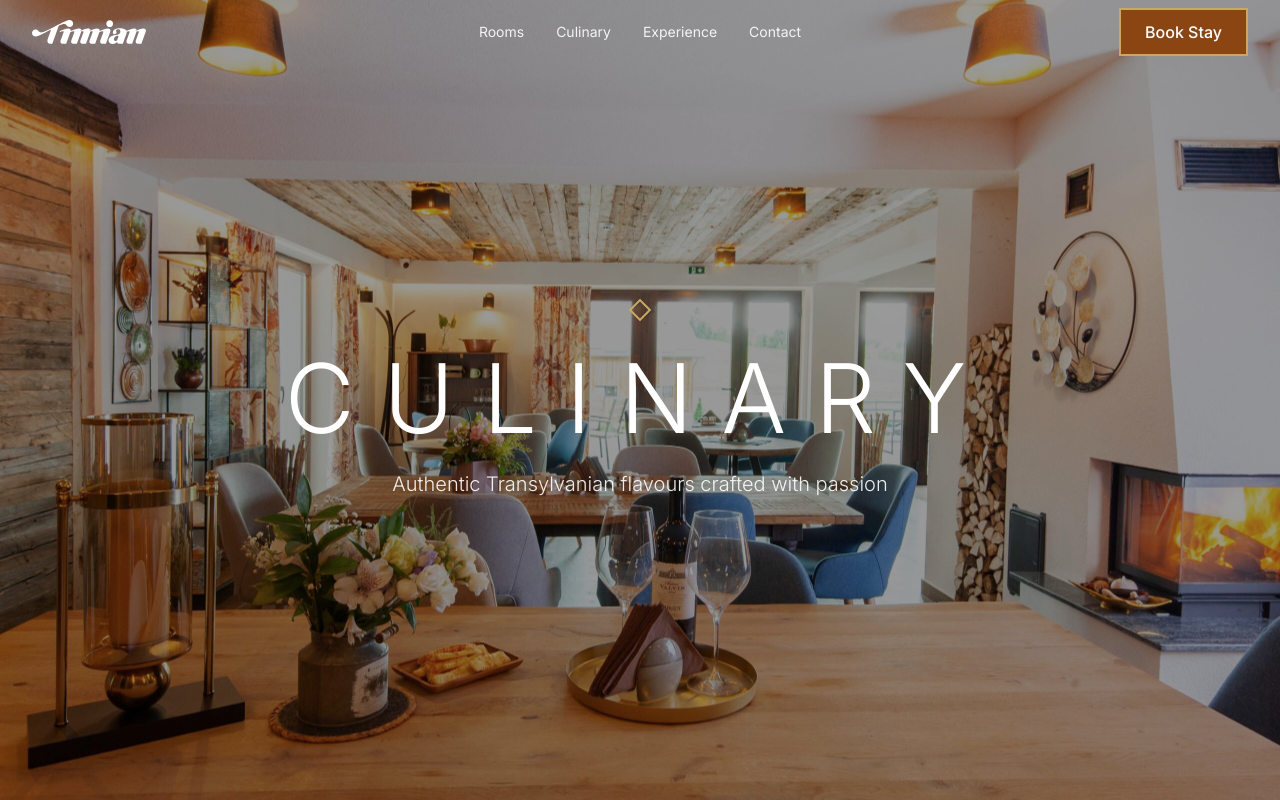
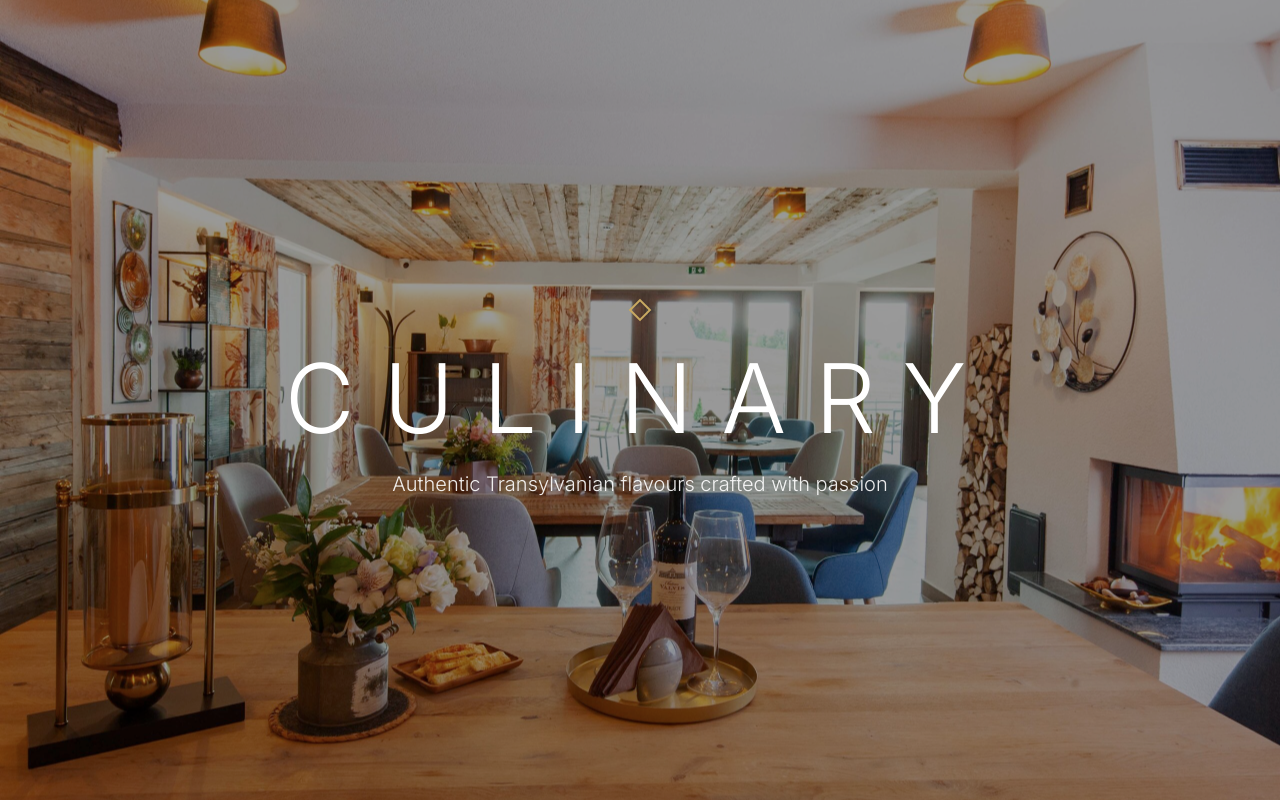
Before and after one commit to sparksoftwareagency/timian-chalet, a Next.js app: page /culinary in a window 1280 px wide. Shown: the top 800 px of the page. Built offline with nearby package versions, Linux system fonts and the light colour scheme.

Commit message:
refactor: remove Navbar component and update layout to exclude it

```diff
--- a/app/components/Navbar.tsx
+++ /dev/null
@@ -1,122 +0,0 @@
-"use client";
-
-import { useState, useEffect } from "react";
-import Link from "next/link";
-import Logo from "./Logo";
-
-export default function Navbar() {
-  const [isOpen, setIsOpen] = useState(false);
-  const [isScrolled, setIsScrolled] = useState(false);
-
-  useEffect(() => {
-    const onScroll = () => {
-      setIsScrolled(window.scrollY > 8);
-    };
-    onScroll();
-    window.addEventListener("scroll", onScroll, { passive: true });
-    return () => window.removeEventListener("scroll", onScroll);
-  }, []);
-
-  const toggle = () => setIsOpen((v) => !v);
-  const close = () => setIsOpen(false);
-
-  return (
-    <header
-      className={`fixed top-0 inset-x-0 z-50 transition-colors duration-300 ${
-        isScrolled || isOpen ? "bg-black/60 backdrop-blur-md" : "bg-transparent"
-      }`}
-    >
-      <nav className="mx-auto max-w-7xl px-4 sm:px-6 lg:px-8">
-        <div className="h-16 grid grid-cols-2 md:grid-cols-3 items-center">
-          <div className="justify-self-start">
-            <Link href="/" className="flex items-center" onClick={close}>
-              <div className="h-6 w-auto">
-                <Logo />
-              </div>
-            </Link>
-          </div>
-
-          <div className="hidden md:flex justify-center items-center gap-8">
-            <NavLink href="/rooms" onClick={close}>Rooms</NavLink>
-            <NavLink href="/culinary" onClick={close}>Culinary</NavLink>
-            <NavLink href="#experience" onClick={close}>Experience</NavLink>
-            <NavLink href="#contact" onClick={close}>Contact</NavLink>
-          </div>
-
-          <div className="justify-self-end flex items-center">
-            <div className="hidden md:block">
-              <BookStayButton />
-            </div>
-            <button
-              aria-label="Toggle menu"
-              className="md:hidden inline-flex items-center justify-center rounded-md p-2 text-white hover:bg-white/10 focus:outline-none focus:ring-2 focus:ring-white/30"
-              onClick={toggle}
-            >
-              <svg
-                className="h-6 w-6"
-                viewBox="0 0 24 24"
-                fill="none"
-                xmlns="http://www.w3.org/2000/svg"
-              >
-                {isOpen ? (
-                  <path d="M6 18L18 6M6 6l12 12" stroke="currentColor" strokeWidth="2" strokeLinecap="round" />
-                ) : (
-                  <path d="M3 6h18M3 12h18M3 18h18" stroke="currentColor" strokeWidth="2" strokeLinecap="round" />
-                )}
-              </svg>
-            </button>
-          </div>
-        </div>
-        {isOpen && (
-          <div className="md:hidden pb-4">
-            <div className="flex flex-col gap-2">
-              <MobileLink href="/rooms" onClick={close}>Rooms</MobileLink>
-              <MobileLink href="#culinary" onClick={close}>Culinary</MobileLink>
-              <MobileLink href="#experience" onClick={close}>Experience</MobileLink>
-              <MobileLink href="#contact" onClick={close}>Contact</MobileLink>
-            </div>
-          </div>
-        )}
-      </nav>
-    </header>
-  );
-}
-
-function NavLink({ href, children, onClick }: { href: string; children: React.ReactNode; onClick?: () => void }) {
-  return (
-    <Link
-      href={href}
-      onClick={onClick}
-      className="text-white/90 hover:text-white transition-colors text-sm"
-    >
-      {children}
-    </Link>
-  );
-}
-
-function MobileLink({ href, children, onClick }: { href: string; children: React.ReactNode; onClick?: () => void }) {
-  return (
-    <Link
-      href={href}
-      onClick={onClick}
-      className="px-3 py-2 rounded-md text-white/90 hover:text-white hover:bg-white/10"
-    >
-      {children}
-    </Link>
-  );
-}
-
-function BookStayButton({ onClick }: { onClick?: () => void }) {
-  return (
-    <button
-      onClick={onClick}
-      className="px-6 py-2.5 font-medium text-white transition-all duration-200 hover:scale-105 focus:outline-none focus:ring-2 focus:ring-white/30"
-      style={{
-        backgroundColor: '#8B4513',
-        border: '2px solid #C9A961',
-      }}
-    >
-      Book Stay
-    </button>
-  );
-}
--- a/app/layout.tsx
+++ b/app/layout.tsx
@@ -3,7 +3,6 @@ import { Inter } from "next/font/google";
 import "./globals.css";
 import dynamic from "next/dynamic";
 
-const Navbar = dynamic(() => import("./components/Navbar"), { ssr: true });
 const Footer = dynamic(() => import("./components/Footer"), { ssr: true });
 
 const inter = Inter({
@@ -44,7 +43,6 @@ export default function RootLayout({
         <link rel="preload" href="/rooms-thumbnail.jpg" as="image" />
       </head>
       <body className={`${inter.variable} antialiased`}>
-        <Navbar />
         {children}
         <Footer />
       </body>
```
